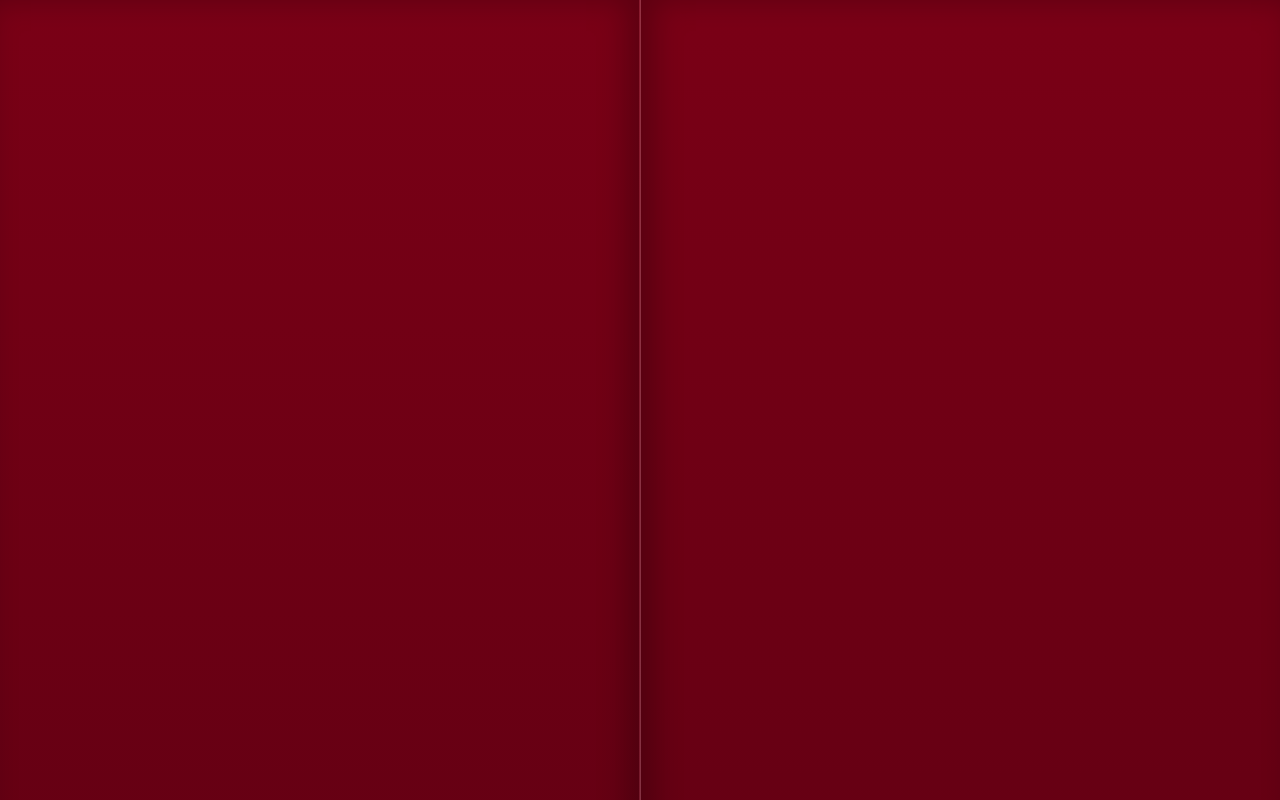
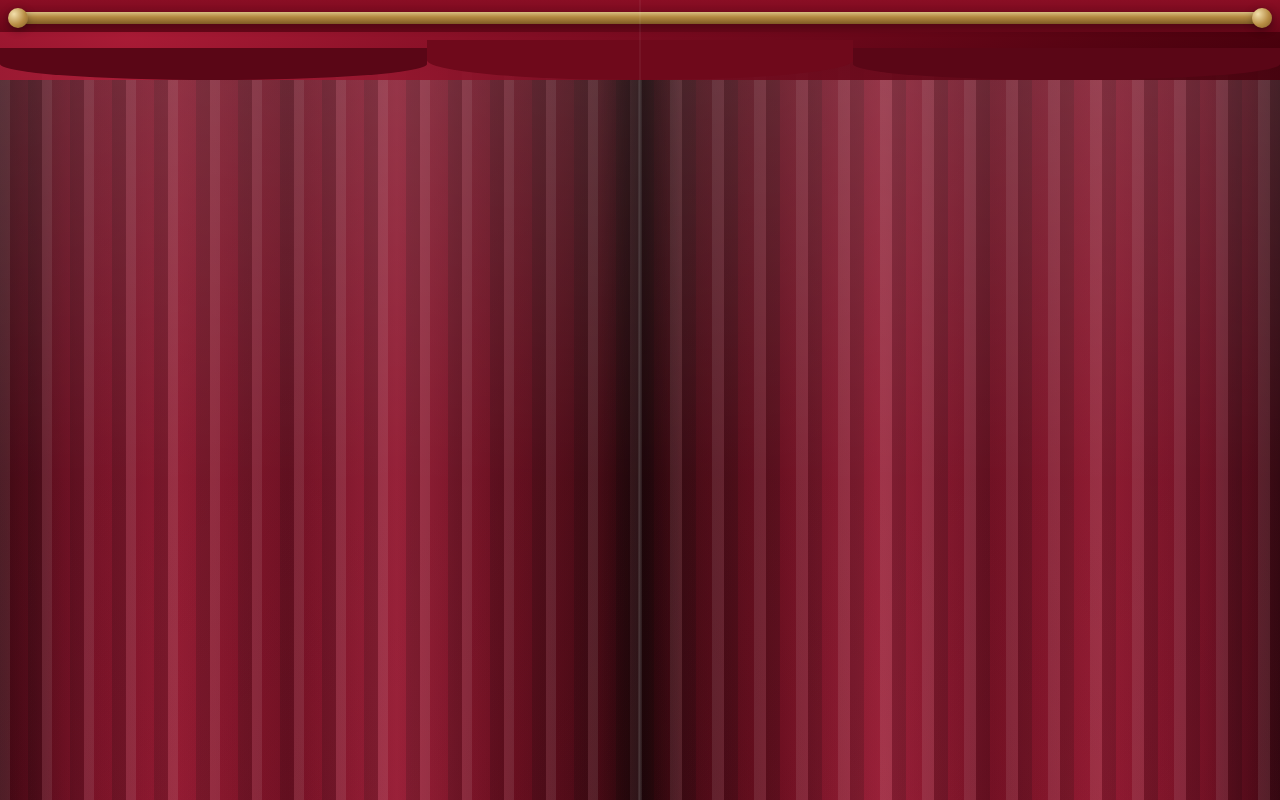
Before and after one commit to vsi-international/wedding-invite, a Next.js app: page / in a window 1280 px wide. Shown: the top 800 px of the page. Built offline with nearby package versions, Linux system fonts and the light colour scheme.

Commit message:
Update page.tsx

```diff
--- a/app/page.tsx
+++ b/app/page.tsx
@@ -94,9 +94,7 @@ function InvitationDetails() {
 
           {/* time */}
           <div className="mt-7">
-            <p className="text-[14px] uppercase tracking-[0.18em] text-[#8e8662] sm:text-[17px]">
-
-            </p>
+            <p className="text-[14px] uppercase tracking-[0.18em] text-[#8e8662] sm:text-[17px]"></p>
           </div>
 
           {/* RSVP */}
@@ -114,6 +112,97 @@ function InvitationDetails() {
         </div>
       </div>
     </section>
+  );
+}
+
+function CurtainPanel({
+  side,
+  curtainRef,
+}: {
+  side: "left" | "right";
+  curtainRef: React.RefObject<HTMLDivElement | null>;
+}) {
+  const isLeft = side === "left";
+
+  return (
+    <div
+      ref={curtainRef}
+      className={`absolute top-0 h-full w-1/2 overflow-hidden ${
+        isLeft ? "left-0 origin-left" : "right-0 origin-right"
+      }`}
+    >
+      {/* outer fabric */}
+      <div
+        className={`absolute inset-0 ${
+          isLeft
+            ? "bg-[linear-gradient(90deg,#3e000c_0%,#7c0b22_12%,#9f1731_28%,#7a0a20_45%,#a61d38_62%,#73091d_78%,#300007_100%)]"
+            : "bg-[linear-gradient(270deg,#3e000c_0%,#7c0b22_12%,#9f1731_28%,#7a0a20_45%,#a61d38_62%,#73091d_78%,#300007_100%)]"
+        }`}
+      />
+
+      {/* pleats */}
+      <div
+        className="absolute inset-0 opacity-80"
+        style={{
+          backgroundImage: isLeft
+            ? `repeating-linear-gradient(
+                90deg,
+                rgba(255,255,255,0.12) 0px,
+                rgba(255,255,255,0.12) 10px,
+                rgba(90,0,20,0.05) 10px,
+                rgba(90,0,20,0.05) 28px,
+                rgba(0,0,0,0.22) 28px,
+                rgba(0,0,0,0.22) 42px
+              )`
+            : `repeating-linear-gradient(
+                90deg,
+                rgba(0,0,0,0.22) 0px,
+                rgba(0,0,0,0.22) 14px,
+                rgba(90,0,20,0.05) 14px,
+                rgba(90,0,20,0.05) 30px,
+                rgba(255,255,255,0.12) 30px,
+                rgba(255,255,255,0.12) 42px
+              )`,
+        }}
+      />
+
+      {/* soft vertical shading */}
+      <div className="absolute inset-0 bg-[linear-gradient(180deg,rgba(255,255,255,0.18)_0%,rgba(255,255,255,0.04)_12%,rgba(0,0,0,0.1)_55%,rgba(0,0,0,0.28)_100%)]" />
+
+      {/* center seam glow */}
+      <div
+        className={`absolute top-0 h-full w-[2px] ${
+          isLeft ? "right-0" : "left-0"
+        } bg-white/15`}
+      />
+
+      {/* side shadow for depth */}
+      <div
+        className={`absolute top-0 h-full w-10 ${
+          isLeft
+            ? "right-0 bg-[linear-gradient(90deg,transparent_0%,rgba(0,0,0,0.35)_100%)]"
+            : "left-0 bg-[linear-gradient(270deg,transparent_0%,rgba(0,0,0,0.35)_100%)]"
+        }`}
+      />
+
+      {/* gathered top fabric */}
+      <div className="absolute left-0 top-0 h-12 w-full bg-[linear-gradient(180deg,rgba(255,255,255,0.2)_0%,rgba(255,255,255,0.05)_35%,rgba(0,0,0,0.18)_100%)]" />
+
+      {/* tie-back */}
+      <div
+        className={`absolute top-[42%] z-10 ${
+          isLeft ? "right-2" : "left-2"
+        }`}
+      >
+        <div className="relative h-20 w-6">
+          <div className="absolute left-1/2 top-0 h-full w-[3px] -translate-x-1/2 rounded-full bg-[#d9b86b]/80 shadow-[0_0_10px_rgba(217,184,107,0.3)]" />
+          <div className="absolute left-1/2 top-1/2 h-4 w-10 -translate-x-1/2 -translate-y-1/2 rounded-full border border-[#f3db9a]/60 bg-[#c79a42]/70 shadow-[0_0_12px_rgba(0,0,0,0.2)]" />
+        </div>
+      </div>
+
+      {/* lower drape shadow */}
+      <div className="absolute bottom-0 left-0 h-24 w-full bg-[linear-gradient(180deg,transparent_0%,rgba(0,0,0,0.16)_100%)]" />
+    </div>
   );
 }
 
@@ -145,14 +234,14 @@ export default function Home() {
     tl.to(hintRef.current, {
       opacity: 0,
       y: 10,
-      duration: 0.3,
+      duration: 0.25,
       ease: "power2.out",
     })
       .to(
         leftCurtainRef.current,
         {
-          x: "-100%",
-          duration: 1.2,
+          x: "-108%",
+          duration: 1.4,
           ease: "power3.inOut",
         },
         0
@@ -160,8 +249,8 @@ export default function Home() {
       .to(
         rightCurtainRef.current,
         {
-          x: "100%",
-          duration: 1.2,
+          x: "108%",
+          duration: 1.4,
           ease: "power3.inOut",
         },
         0
@@ -170,10 +259,10 @@ export default function Home() {
         overlayRef.current,
         {
           opacity: 0,
-          duration: 0.35,
+          duration: 0.4,
           ease: "power2.out",
         },
-        "-=0.15"
+        "-=0.18"
       );
   };
 
@@ -214,26 +303,44 @@ export default function Home() {
           }
         }}
       >
-        <div
-          ref={leftCurtainRef}
-          className="absolute left-0 top-0 h-full w-1/2 border-r border-white/10 bg-[linear-gradient(180deg,#7a0016_0%,#4e0010_45%,#2b0008_100%)] shadow-[inset_-12px_0_30px_rgba(0,0,0,0.25)]"
-        />
+        {/* backdrop behind curtains */}
+        <div className="absolute inset-0 bg-[#1f090d]" />
 
-        <div
-          ref={rightCurtainRef}
-          className="absolute right-0 top-0 h-full w-1/2 border-l border-white/10 bg-[linear-gradient(180deg,#7a0016_0%,#4e0010_45%,#2b0008_100%)] shadow-[inset_12px_0_30px_rgba(0,0,0,0.25)]"
-        />
+        {/* top curtain rod */}
+        <div className="absolute left-0 top-3 z-30 w-full px-3">
+          <div className="relative h-3 rounded-full bg-[linear-gradient(180deg,#d8bf82_0%,#b48a42_40%,#7f5a24_100%)] shadow-[0_3px_10px_rgba(0,0,0,0.35)]">
+            <div className="absolute -left-1 top-1/2 h-5 w-5 -translate-y-1/2 rounded-full bg-[radial-gradient(circle_at_30%_30%,#f2dfab_0%,#b88d44_55%,#7f5a24_100%)] shadow-[0_2px_8px_rgba(0,0,0,0.35)]" />
+            <div className="absolute -right-1 top-1/2 h-5 w-5 -translate-y-1/2 rounded-full bg-[radial-gradient(circle_at_30%_30%,#f2dfab_0%,#b88d44_55%,#7f5a24_100%)] shadow-[0_2px_8px_rgba(0,0,0,0.35)]" />
+          </div>
+        </div>
 
-        <div className="absolute inset-0 flex items-center justify-center">
+        {/* top valance */}
+        <div className="absolute left-0 top-0 z-20 h-20 w-full overflow-hidden">
+          <div className="absolute inset-x-0 top-0 h-14 bg-[linear-gradient(180deg,#8a0e24_0%,#6a0719_55%,#3f000c_100%)] shadow-[0_8px_18px_rgba(0,0,0,0.28)]" />
+          <div className="absolute inset-x-0 top-8 h-12 bg-[radial-gradient(circle_at_10%_0%,#b11d39_0%,#7b0b20_45%,#47000c_100%)] opacity-90" />
+          <div className="absolute bottom-0 left-0 h-8 w-1/3 rounded-b-[100%] bg-[#5a0616]" />
+          <div className="absolute bottom-0 left-1/3 h-10 w-1/3 rounded-b-[100%] bg-[#6f091b]" />
+          <div className="absolute bottom-0 right-0 h-8 w-1/3 rounded-b-[100%] bg-[#5a0616]" />
+        </div>
+
+        <CurtainPanel side="left" curtainRef={leftCurtainRef} />
+        <CurtainPanel side="right" curtainRef={rightCurtainRef} />
+
+        {/* center opening line */}
+        <div className="absolute left-1/2 top-0 z-30 h-full w-px -translate-x-1/2 bg-white/10" />
+
+        {/* vignette */}
+        <div className="pointer-events-none absolute inset-0 bg-[radial-gradient(circle_at_center,transparent_40%,rgba(0,0,0,0.18)_100%)]" />
+
+        {/* hint */}
+        <div className="absolute inset-0 z-40 flex items-center justify-center">
           <div
             ref={hintRef}
-            className="rounded-full border border-white/20 bg-black/25 px-5 py-3 text-sm tracking-wide text-white backdrop-blur-sm"
+            className="rounded-full border border-white/20 bg-black/30 px-5 py-3 text-sm tracking-wide text-white backdrop-blur-sm"
           >
             Touch to Open
           </div>
         </div>
-
-        <div className="absolute left-1/2 top-0 h-full w-px -translate-x-1/2 bg-white/10" />
       </div>
     </main>
   );
```
